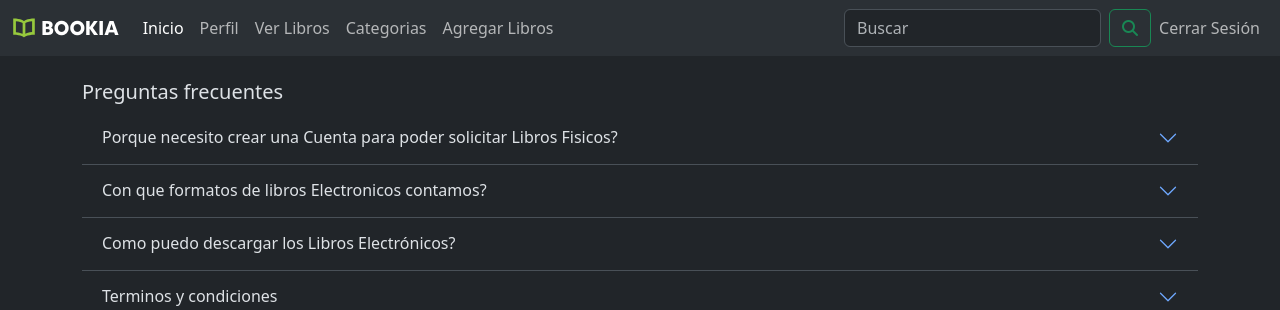
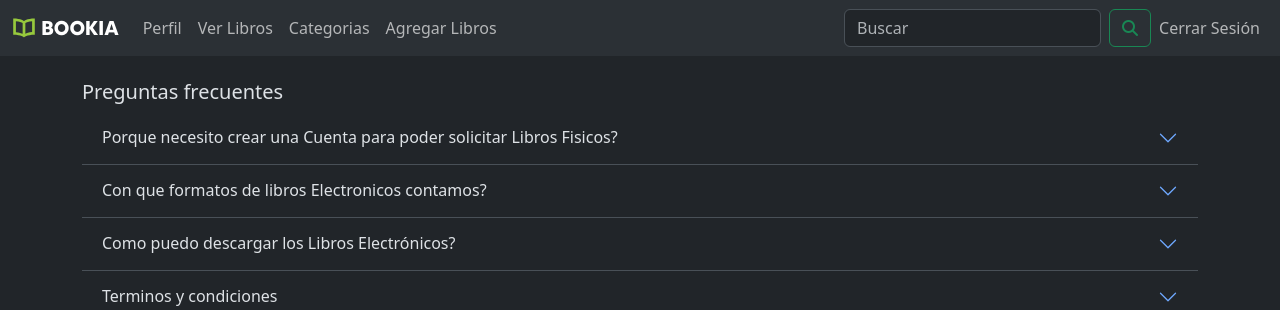
Before and after one commit to mine09-bot/universo_conocimiento, a PHP site: page /ayuda.php in a window 1280 px wide. Shown: the top 310 px of the page. Run offline with PHP 8.4, Linux system fonts and the light colour scheme; the visitor is signed in with stand-in values (Sample User, id 1); some libraries are stand-ins or nearby versions.

Commit message:
Agrega clase sticky-top a la barra de navegación y actualiza el enlace de inicio

```diff
--- a/utils.php
+++ b/utils.php
@@ -41,10 +41,10 @@ function generarFooter() {
 }
 function generarBarraNav() {
     return <<<HTML
-    <nav class="navbar navbar-expand-lg bg-body-tertiary">
+    <nav class="navbar navbar-expand-lg bg-body-tertiary sticky-top">
             <div class="container-fluid">
                 <!-- Icono y Nombre -->
-                <a class="navbar-brand text-brand" href="#">
+                <a class="navbar-brand text-brand" href="inicio.php">
                     <img
                         src="assets/images/icono_barra.svg"
                         alt="Logo"
@@ -70,14 +70,6 @@ function generarBarraNav() {
                     id="navbarSupportedContent"
                 >
                     <ul class="navbar-nav me-auto mb-2 mb-lg-0">
-                        <li class="nav-item">
-                            <a
-                                class="nav-link active"
-                                aria-current="page"
-                                href="inicio.php"
-                                >Inicio</a
-                            >
-                        </li>
                         <li class="nav-item">
                             <a class="nav-link" href="perfil.php">Perfil</a>
                         </li>
```
